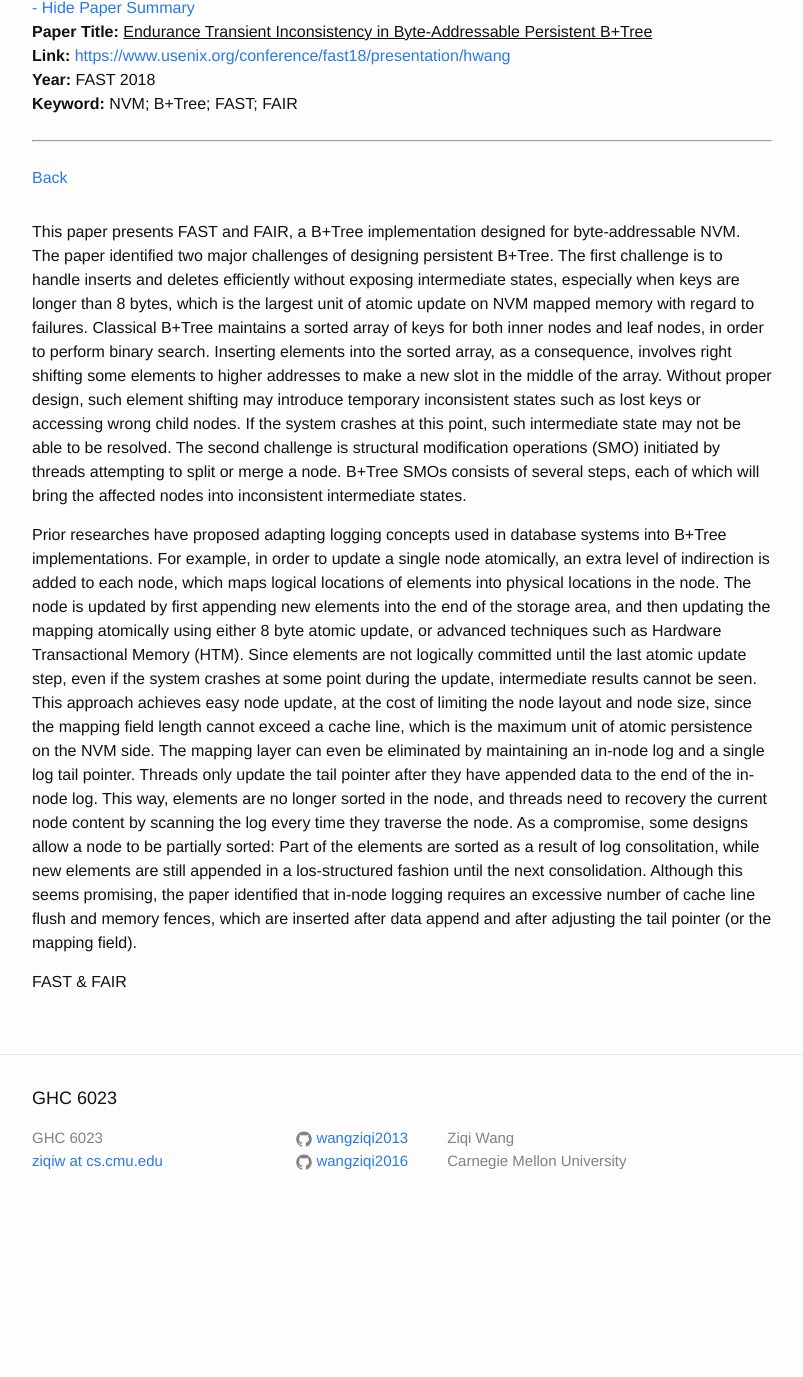
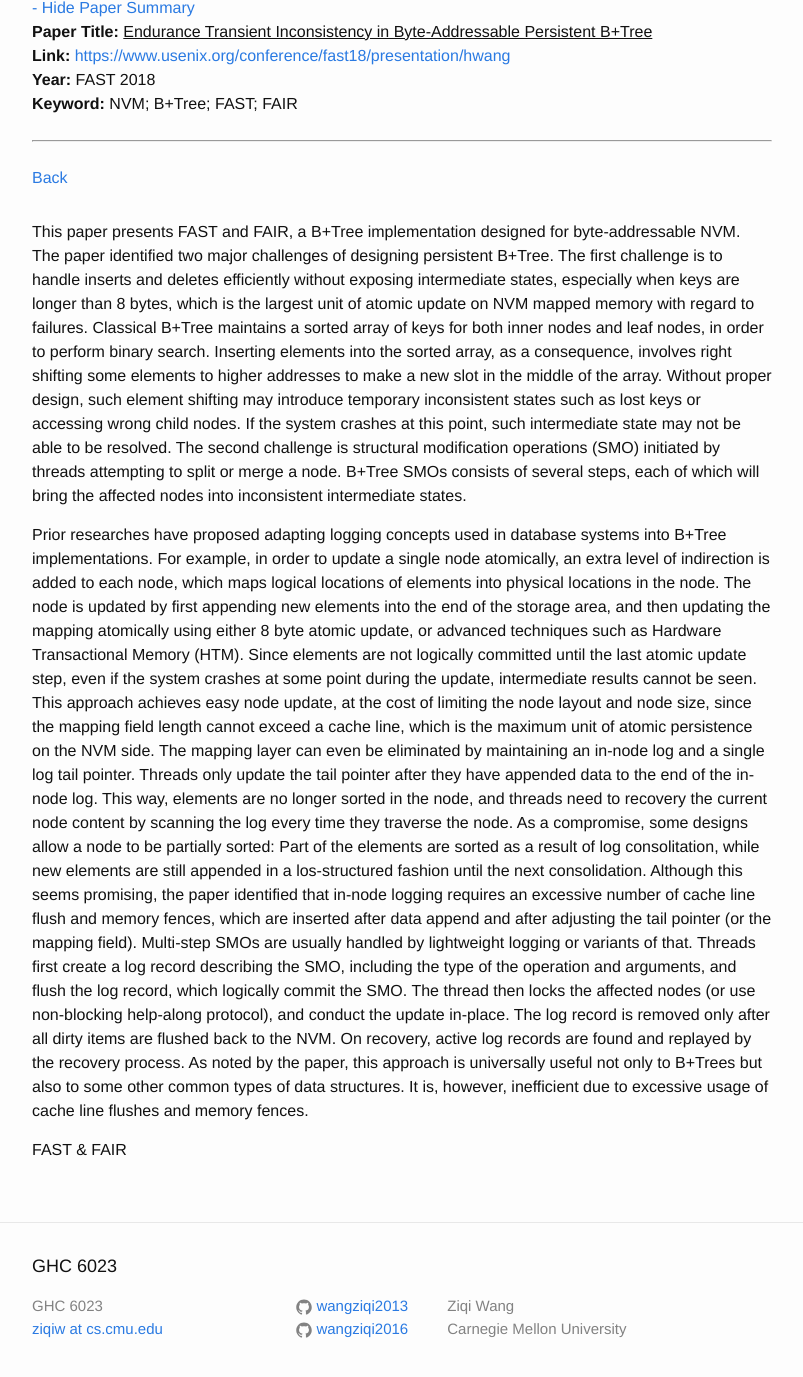
Before and after one commit to wangziqi2013/wangziqi2013.github.io, a Jekyll site: the page built from _posts/2019-11-21-fast-fair.markdown, in a window 1280 px wide and 1400 px high, scrolled down 272 px. Shown: the top 1377 px of the window, without its empty margins (238-1041 px from the left). Built offline with Jekyll 4.4.1, drawn with Linux system fonts in a browser that asks for light colours; before the commit the page ends 1504 px from its top, so only the background shows below that.

Commit message:
Adding SMO

```diff
--- a/_posts/2019-11-21-fast-fair.markdown
+++ b/_posts/2019-11-21-fast-fair.markdown
@@ -38,6 +38,12 @@ current node content by scanning the log every time they traverse the node. As a
 to be partially sorted: Part of the elements are sorted as a result of log consolitation, while new elements are still
 appended in a los-structured fashion until the next consolidation. Although this seems promising, the paper identified
 that in-node logging requires an excessive number of cache line flush and memory fences, which are inserted after
-data append and after adjusting the tail pointer (or the mapping field).
+data append and after adjusting the tail pointer (or the mapping field). Multi-step SMOs are usually handled by lightweight
+logging or variants of that. Threads first create a log record describing the SMO, including the type of the operation
+and arguments, and flush the log record, which logically commit the SMO. The thread then locks the affected nodes (or
+use non-blocking help-along protocol), and conduct the update in-place. The log record is removed only after all dirty
+items are flushed back to the NVM. On recovery, active log records are found and replayed by the recovery process.
+As noted by the paper, this approach is universally useful not only to B+Trees but also to some other common types of
+data structures. It is, however, inefficient due to excessive usage of cache line flushes and memory fences.
 
 FAST & FAIR
```
